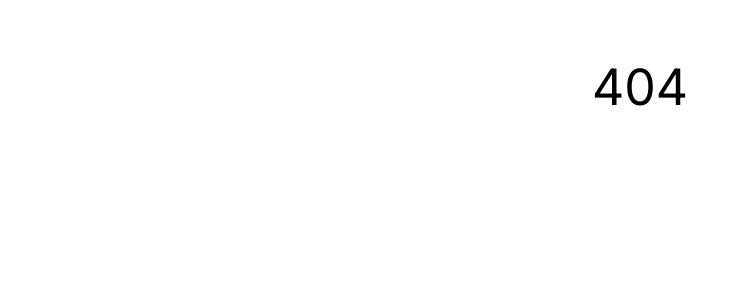
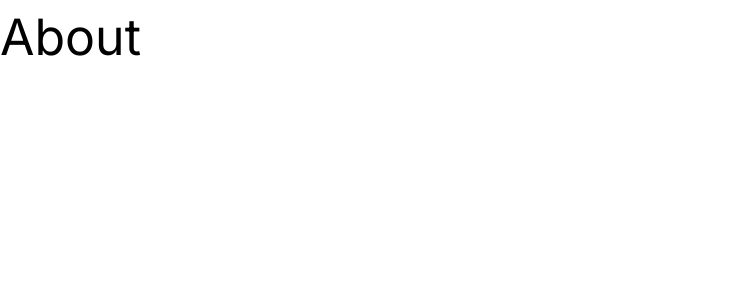
Before and after one commit to shige-99/mysite, a Next.js app: page /about in a window 1280 px wide. Before the commit this address had no page. Shown: the top 300 px of the page, without its empty margins (0-748 px from the left). Built offline with nearby package versions, Linux system fonts and the light colour scheme.

Commit message:
feat: add about page

```diff
--- /dev/null
+++ b/src/app/(pages)/about/page.tsx
@@ -0,0 +1,5 @@
+const AboutPage = () => {
+  return <div className="text-[50px]">About</div>;
+};
+
+export default AboutPage;
```
